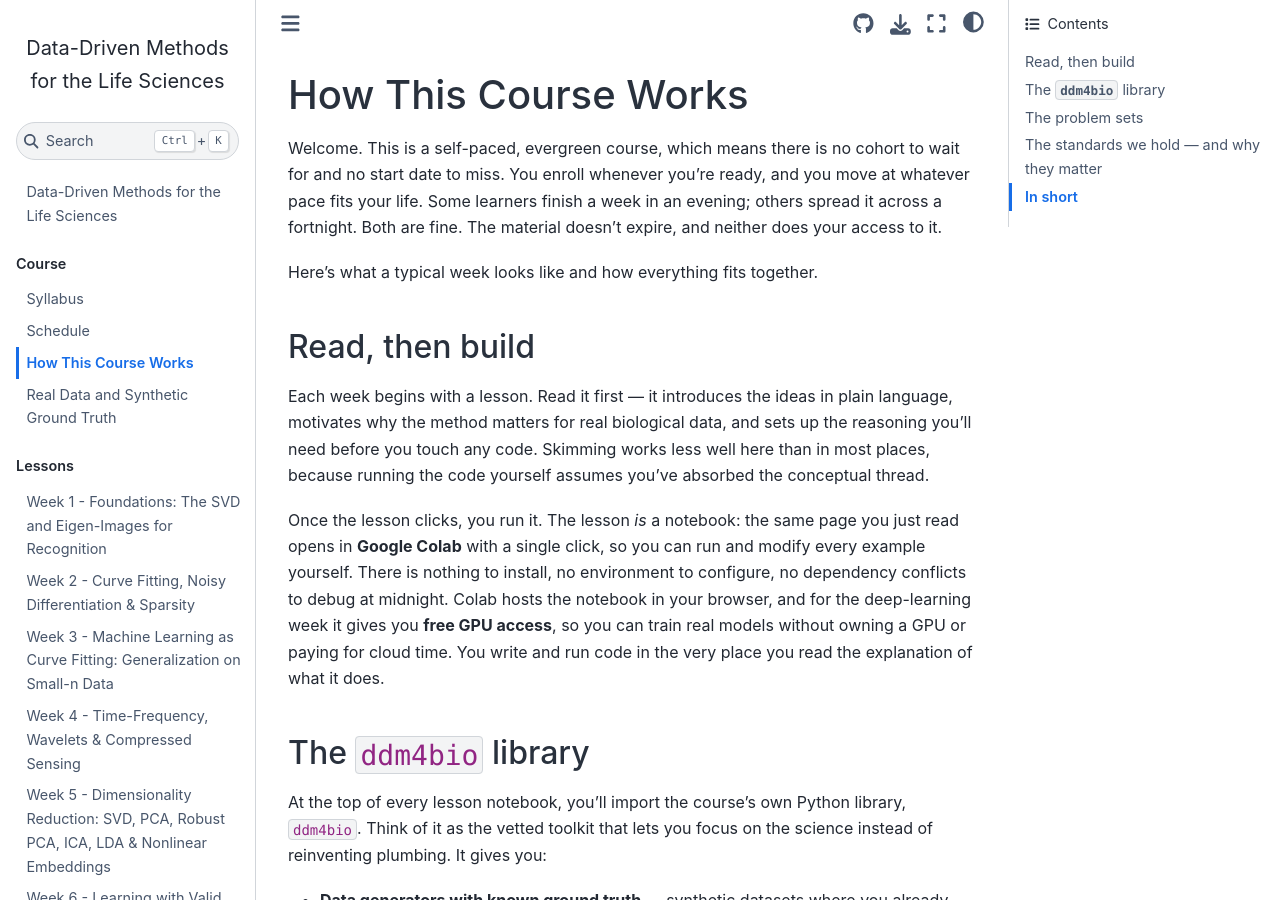
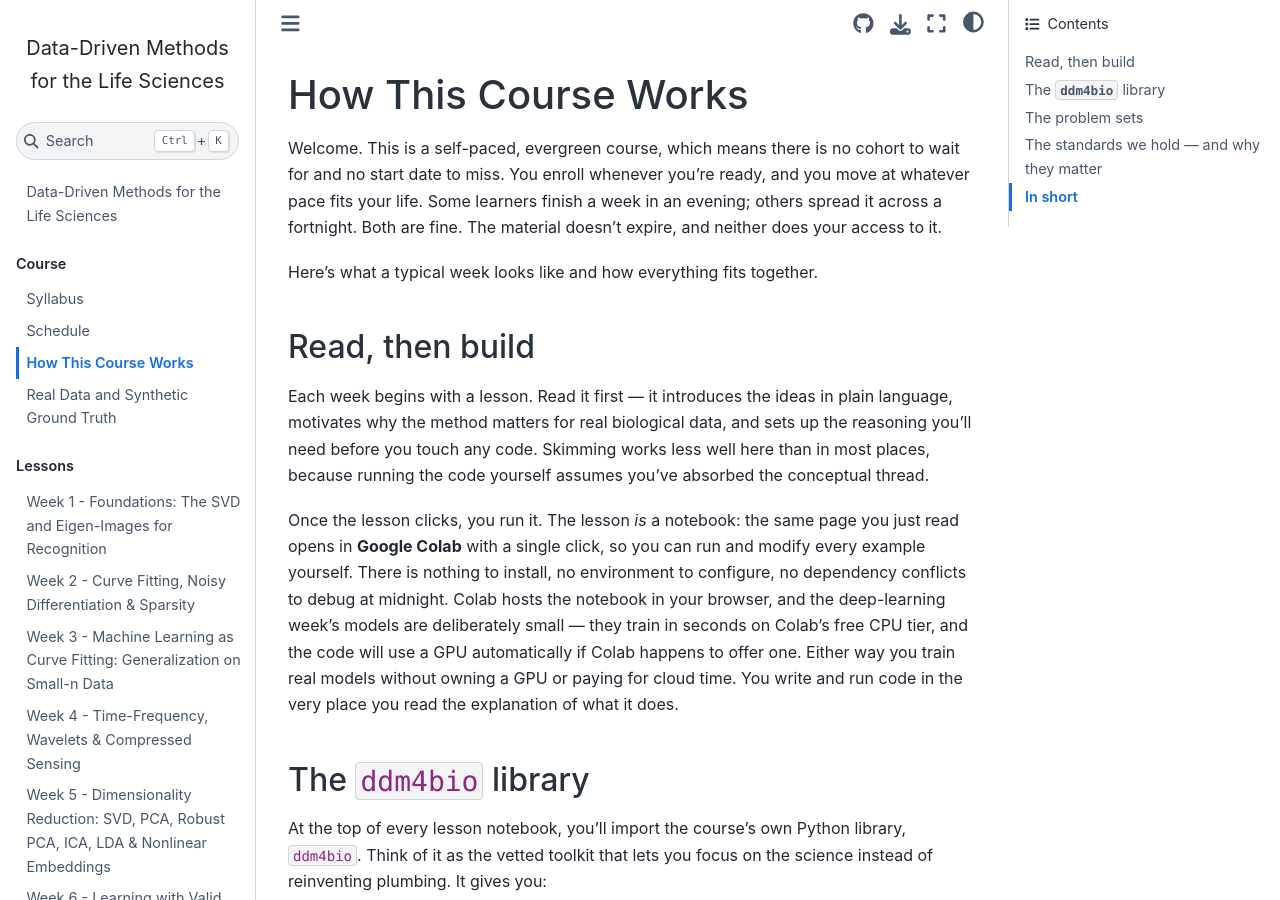
Before and after one commit to symbiont-ai/ddm4bio, a Jupyter Book: the page built from book/how-it-works.md, in a window 1280 px wide and 900 px high. Built offline with Jupyter Book 1.0.4 settings and Sphinx 7.4.7 and the Sphinx Book theme 1.1.4, drawn with Linux system fonts in a browser that asks for light colours.

Commit message:
how-it-works: don't promise free Colab GPU on Google's behalf
Colab's free GPU is subject to availability and usage limits, not guaranteed, so
the course should not state Colab "gives you free GPU access." Reword to the
honest framing already used in the syllabus: the deep-learning week's models are
small enough to train on Colab's free CPU tier in seconds, and the code uses a
GPU only if Colab happens to offer one. Keeps the real benefit (no local GPU, no
cloud bill) without committing Google to anything.

Co-Authored-By: Claude Opus 4.8 <noreply@anthropic.com>

```diff
--- a/book/how-it-works.md
+++ b/book/how-it-works.md
@@ -8,7 +8,7 @@ Here's what a typical week looks like and how everything fits together.
 
 Each week begins with a lesson. Read it first — it introduces the ideas in plain language, motivates why the method matters for real biological data, and sets up the reasoning you'll need before you touch any code. Skimming works less well here than in most places, because running the code yourself assumes you've absorbed the conceptual thread.
 
-Once the lesson clicks, you run it. The lesson *is* a notebook: the same page you just read opens in **Google Colab** with a single click, so you can run and modify every example yourself. There is nothing to install, no environment to configure, no dependency conflicts to debug at midnight. Colab hosts the notebook in your browser, and for the deep-learning week it gives you **free GPU access**, so you can train real models without owning a GPU or paying for cloud time. You write and run code in the very place you read the explanation of what it does.
+Once the lesson clicks, you run it. The lesson *is* a notebook: the same page you just read opens in **Google Colab** with a single click, so you can run and modify every example yourself. There is nothing to install, no environment to configure, no dependency conflicts to debug at midnight. Colab hosts the notebook in your browser, and the deep-learning week's models are deliberately small — they train in seconds on Colab's free CPU tier, and the code will use a GPU automatically if Colab happens to offer one. Either way you train real models without owning a GPU or paying for cloud time. You write and run code in the very place you read the explanation of what it does.
 
 ## The `ddm4bio` library
 
```
